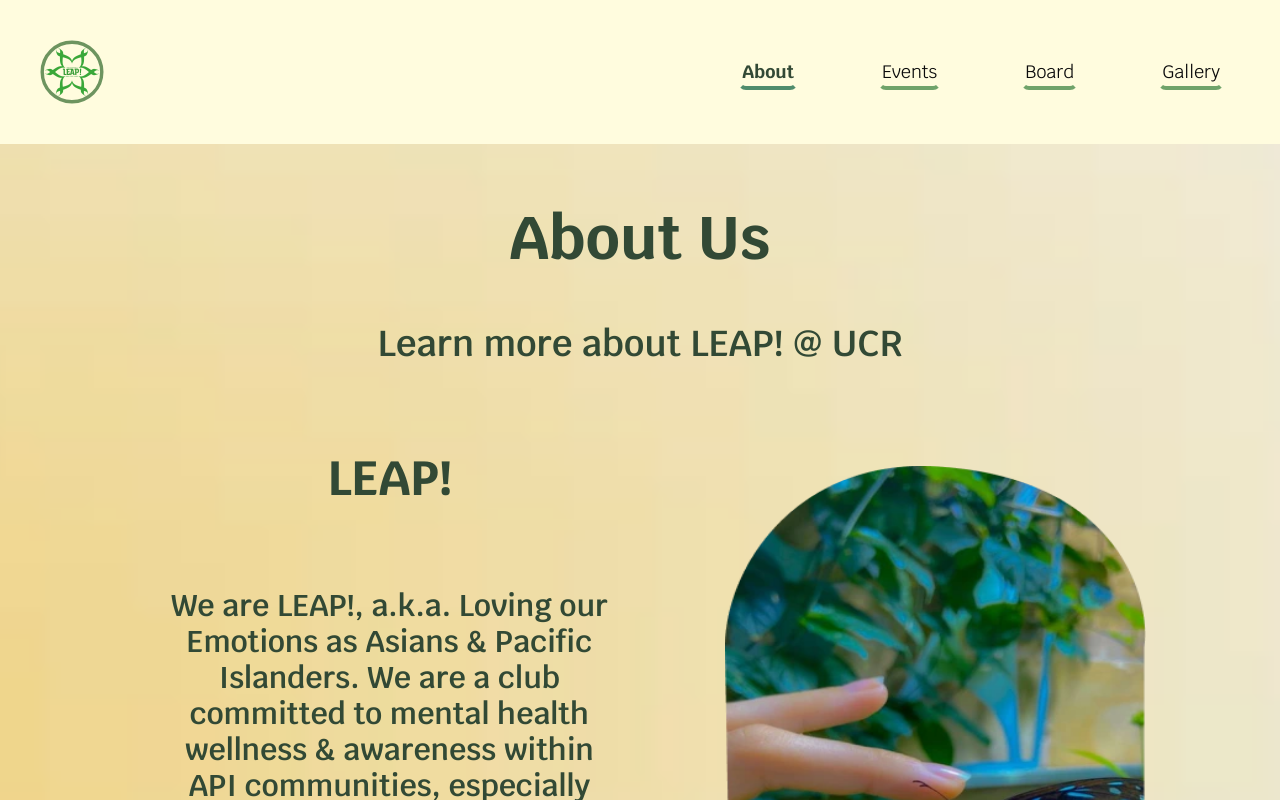
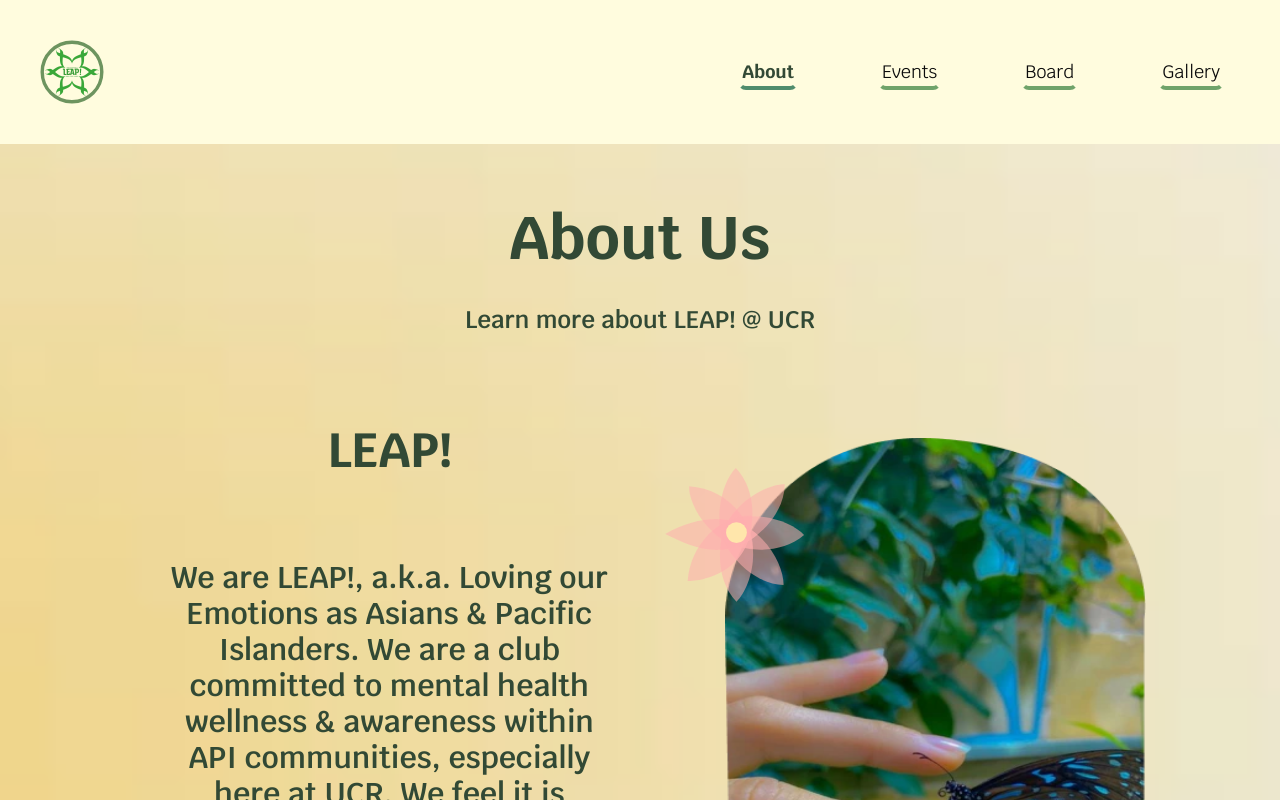
Before and after one commit to acm-ucr/leap-website, a Next.js app: page /about in a window 1280 px wide. Shown: the top 800 px of the page. Built offline with nearby package versions, Linux system fonts and the light colour scheme; what tailwindcss-animated would draw is missing.

Commit message:
Added Assets and changed header to match

```diff
--- a/src/app/about/page.tsx
+++ b/src/app/about/page.tsx
@@ -17,10 +17,10 @@ const AboutUs = () => {
         transition={{ duration: 1 }}
         className="relative mb-6 mt-3 w-5/6 md:mt-10 lg:mt-12"
       >
-        <div className="pb-10 pt-40 font-leap text-6xl font-bold text-leap-dark-green sm:text-5xl lg:text-6xl">
+        <div className="pb-5 pt-40 font-leap text-6xl font-bold text-leap-dark-green sm:text-5xl lg:text-6xl">
           About Us
         </div>
-        <div className="md:pb-15 px-4 pb-4 pt-4 font-leap text-xl font-semibold text-leap-dark-green sm:px-20 sm:pb-10 sm:text-2xl md:text-3xl lg:pb-10 lg:text-4xl">
+        <div className="md:pb-15 px-4 pb-4 pt-4 font-leap text-xl font-semibold text-leap-dark-green sm:px-20 sm:pb-10 sm:text-lg md:text-xl lg:pb-10 lg:text-2xl">
           Learn more about LEAP! @ UCR
         </div>
       </motion.div>
--- a/src/components/about/Leap.tsx
+++ b/src/components/about/Leap.tsx
@@ -2,6 +2,7 @@
 import Image from "next/image";
 import { motion } from "motion/react";
 import ButterflyImg from "@/public/assets/about/bird.webp";
+import PinkFlower from "@/public/assets/pinkFlower.svg";
 
 const Leap = () => {
   return (
@@ -26,6 +27,18 @@ const Leap = () => {
               alt="Bird"
               className="h-[450px] w-[250px] md:h-[550px] md:w-[300px] lg:h-[700px] lg:w-[450px]"
             />
+            <div className="absolute h-[105px] w-[105px] -translate-x-[50px] -translate-y-[440px]">
+              <motion.div
+                transition={{
+                  duration: 0.7,
+                  delay: 0.2,
+                }}
+                initial={{ opacity: 0, x: 50 }}
+                whileInView={{ opacity: 1, x: 0, rotate: 360 }}
+              >
+                <Image src={PinkFlower} alt="Pink Flower" />
+              </motion.div>
+            </div>
           </motion.div>
         </div>
         <motion.p
@@ -81,6 +94,18 @@ const Leap = () => {
             alt="Bird"
             className="h-[450px] w-[250px] md:h-[450px] md:w-[300px] lg:h-[700px] lg:w-[450px]"
           />
+          <div className="absolute h-[110px] w-[110px] -translate-x-[100px] -translate-y-[170px] md:-translate-x-[115px] lg:h-[140px] lg:w-[140px] lg:-translate-x-[200px] lg:-translate-y-[250px]">
+            <motion.div
+              transition={{
+                duration: 0.7,
+                delay: 0.2,
+              }}
+              initial={{ opacity: 0, x: 50 }}
+              whileInView={{ opacity: 1, x: 0, rotate: 360 }}
+            >
+              <Image src={PinkFlower} alt="Pink Flower" />
+            </motion.div>
+          </div>
         </motion.div>
       </div>
     </div>
```
